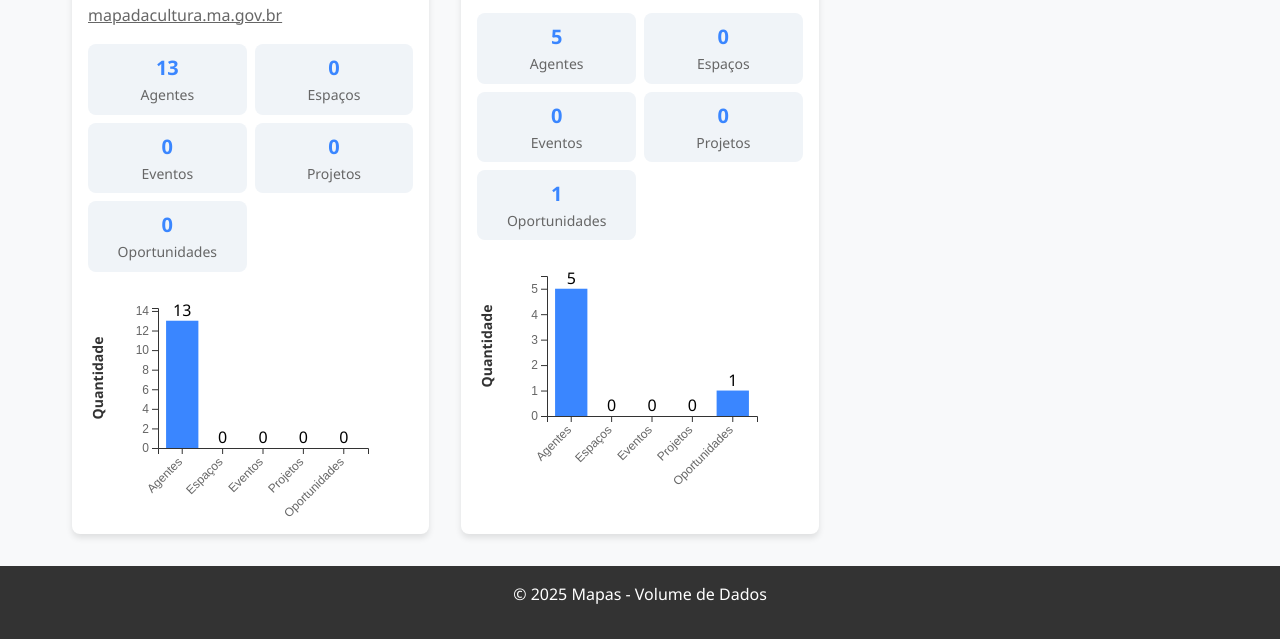
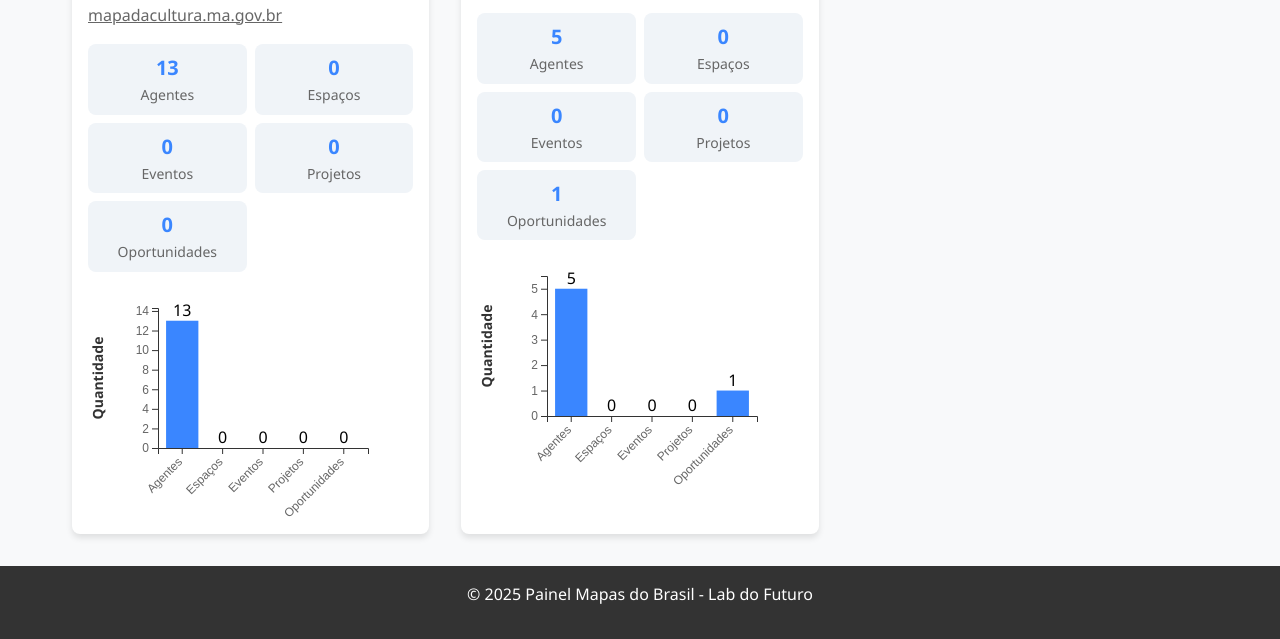
Before and after one commit to vitfera/mapas_analysis, a plain HTML site: page painels/data_volume/data_volume.html in a window 1280 px wide. Shown: the part 11065-11704 px from the top of the page. Drawn offline with nearby package versions, Linux system fonts and the light colour scheme; animation ran at ten frames a second.

Commit message:
Update data_volume.html

```diff
--- a/painels/data_volume/data_volume.html
+++ b/painels/data_volume/data_volume.html
@@ -31,7 +31,7 @@
   </main>
 
   <footer>
-    <p>&copy; 2025 Mapas - Volume de Dados</p>
+    <p>&copy; 2025 Painel Mapas do Brasil - Lab do Futuro</p>
   </footer>
 
   <script src="data_volume.js"></script>
```
